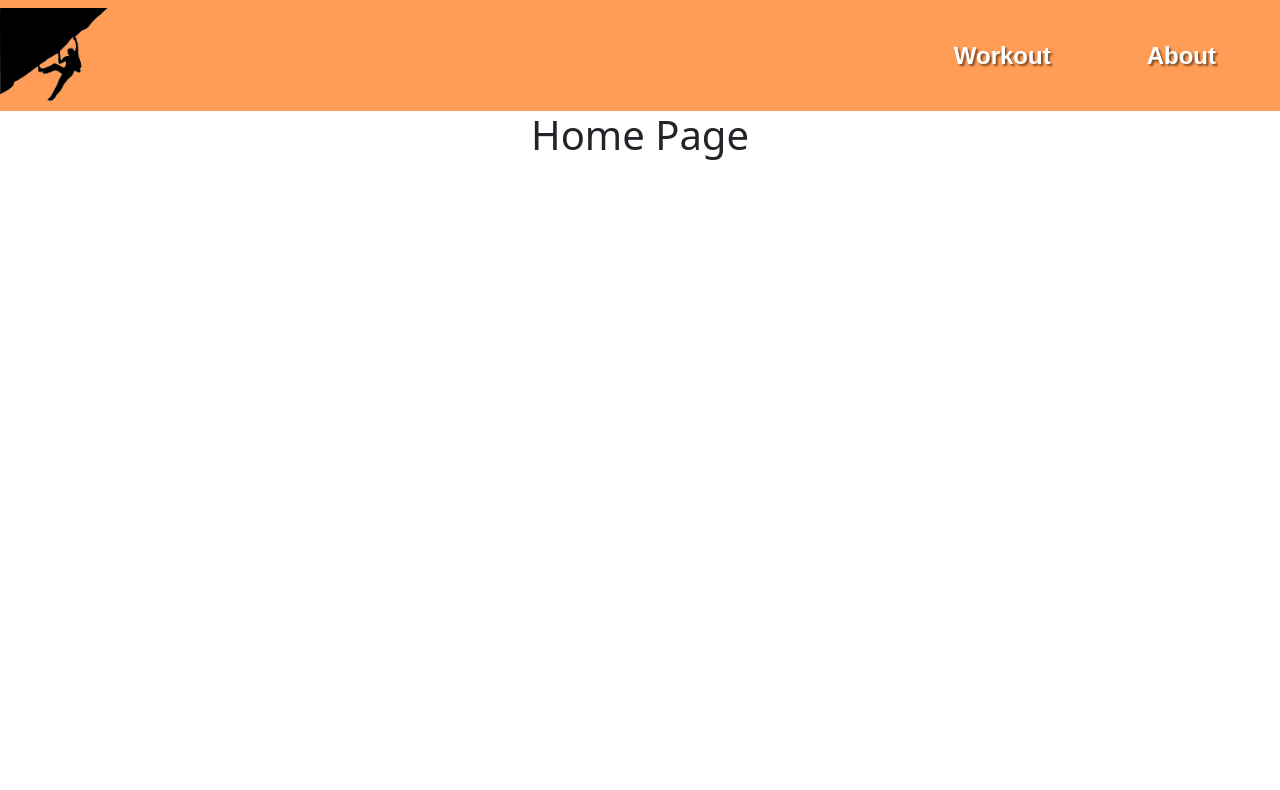
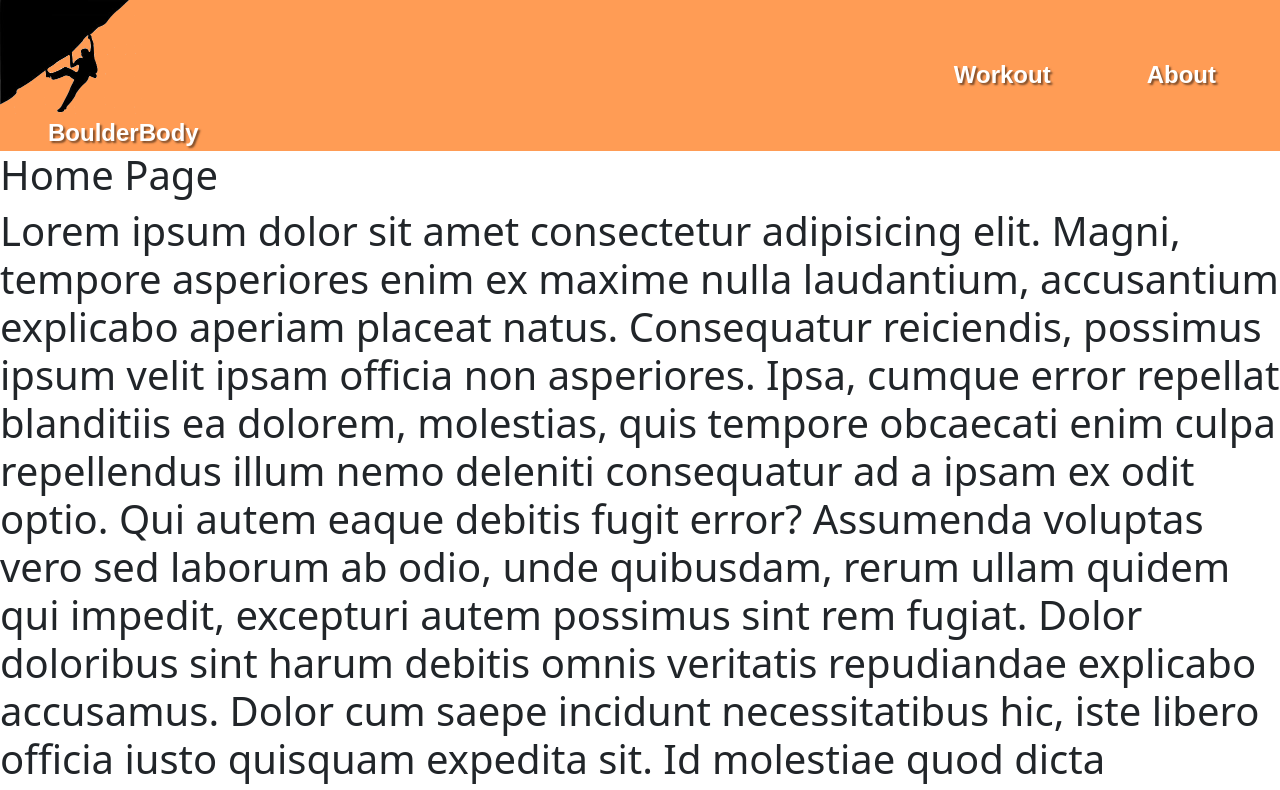
Before and after one commit to Kanhei803/boulderbody_app, a Vue app: page / in a window 1280 px wide. Shown: the top 790 px of the page. Built offline with nearby package versions, Linux system fonts and the light colour scheme.

Commit message:
Sticky Navbar

```diff
--- a/src/components/NavBar.vue
+++ b/src/components/NavBar.vue
@@ -1,24 +1,22 @@
 <template>
-  <div id="app">
+	<nav id="navbar_style">
 		<div class="d-flex justify-content-between align-items-center">
 			<div class="d-flex flex-column">
-        <router-link to="/" class="navbar_link"><img class="logo d-flex" src="../assets/images/Boulderbody_Logo.png"
-            alt="Boulderbody Logo"></router-link>
+				<router-link to="/" class="navbar_link"><img class="logo d-flex" src="../assets/images/Boulderbody_Logo.png" alt="Boulderbody Logo" /></router-link>
+				<span><router-link to="/" class="navbar_link mx-5">BoulderBody</router-link></span>
 			</div>
 			<div class="d-flex mx-3">
 				<span><router-link to="/workout" class="navbar_link mx-5">Workout</router-link></span>
 				<span><router-link to="/about" class="navbar_link mx-5">About</router-link></span>
 			</div>
 		</div>
-  </div>
+	</nav>
 </template>
 
 <script>
-
 export default {
-  name: 'NavBar',
-  components: {
-  },
+	name: "NavBar",
+	components: {},
 	data() {
 		return {
 			// Your data properties here
@@ -31,15 +29,13 @@ export default {
 </script>
 
 <style>
-#app {
-  display: flex;
-  flex-direction: column;
-  height: 100%;
+#navbar_style {
+	max-width: 1300px;
 }
 
 .logo {
-  max-width: 125px;
-  max-height: 125px;
+	max-width: 150px;
+	max-height: 150px;
 }
 
 .navbar_link {
--- a/src/views/AboutPage.vue
+++ b/src/views/AboutPage.vue
@@ -1,42 +1,37 @@
 <template>
-  <div id="app">
-    <div id="wrapper">
-      <div id="app_style" class="mx-auto m-2">
+	<div id="app_style" class="d-flex flex-column justify-content-center mx-auto">
+		<div class="sticky_navbar">
 			<NavBar />
 		</div>
-    </div>
-    <div id="app_style" class="mx-auto">
+		<div>
 			<h1>About Page</h1>
 		</div>
 	</div>
 </template>
 
 <script>
-import NavBar from '@/components/NavBar.vue';
+import NavBar from "@/components/NavBar.vue";
 
 export default {
-  name: 'HomePage',
+	name: "HomePage",
 	components: {
 		NavBar,
 	},
 	data() {
-    return {
-
-    };
+		return {};
 	},
-  methods: {
-
-  },
+	methods: {},
 };
 </script>
 
-<style>
-#wrapper {
-  flex: 1;
-  background-color: rgb(255, 156, 85)
-}
-
+<style scoped>
 #app_style {
 	max-width: 1300px;
 }
+.sticky_navbar {
+	position: sticky;
+	top: 0;
+	background-color: rgb(255, 156, 85);
+	z-index: 100;
+}
 </style>
--- a/src/views/HomePage.vue
+++ b/src/views/HomePage.vue
@@ -1,42 +1,47 @@
 <template>
-  <div id="app">
-    <div id="wrapper">
-      <div id="app_style" class="mx-auto m-2">
+	<div id="app_style" class="d-flex flex-column justify-content-center mx-auto">
+		<div class="sticky_navbar">
 			<NavBar />
 		</div>
-    </div>
-    <div id="app_style" class="mx-auto">
+		<div>
 			<h1>Home Page</h1>
+			<h1>
+				Lorem ipsum dolor sit amet consectetur adipisicing elit. Magni, tempore asperiores enim ex maxime nulla laudantium, accusantium explicabo aperiam placeat natus. Consequatur reiciendis, possimus ipsum velit ipsam officia non asperiores. Ipsa, cumque error repellat blanditiis ea dolorem,
+				molestias, quis tempore obcaecati enim culpa repellendus illum nemo deleniti consequatur ad a ipsam ex odit optio. Qui autem eaque debitis fugit error? Assumenda voluptas vero sed laborum ab odio, unde quibusdam, rerum ullam quidem qui impedit, excepturi autem possimus sint rem fugiat. Dolor
+				doloribus sint harum debitis omnis veritatis repudiandae explicabo accusamus. Dolor cum saepe incidunt necessitatibus hic, iste libero officia iusto quisquam expedita sit. Id molestiae quod dicta ducimus, esse nihil dolor quas iste laborum. At possimus amet ipsum libero aperiam! Delectus
+				natus vitae asperiores aliquid culpa consequuntur eius quisquam obcaecati, accusamus eaque excepturi, temporibus magni distinctio cum odit alias iusto inventore fugiat ducimus quis dolores quam, repellendus debitis impedit! Distinctio? Sed voluptates quas illum omnis sapiente quae
+				perspiciatis consequuntur perferendis, magni dolor. Aut consectetur tempora omnis odit sunt et explicabo? Modi error cumque, aspernatur possimus ut aut omnis voluptatem doloremque? Commodi qui voluptas, minima possimus, iure neque inventore vel saepe tenetur laudantium nostrum eos hic
+				temporibus ratione reiciendis vero fugiat in recusandae similique? Veniam praesentium eum, quidem sapiente sed impedit! Rem, magnam ea eius aliquid atque libero quo in rerum optio, quae corrupti perferendis aspernatur? Impedit, sapiente? Optio aperiam similique est officia excepturi aliquid
+				nihil ipsam! Quis libero iste laudantium. Facere obcaecati ipsam repellendus, ex delectus accusamus voluptate nam laboriosam omnis labore molestiae voluptas earum odit rerum magni perspiciatis et similique ducimus culpa quos perferendis reprehenderit distinctio. Vero, porro cum? Quaerat ab
+				quidem quis facilis illum inventore laudantium officiis cupiditate, exercitationem mollitia consectetur ratione voluptates architecto quasi et corporis. Natus fugiat sed mollitia, aliquam nisi facilis velit officia distinctio quaerat.
+			</h1>
 		</div>
 	</div>
 </template>
 
 <script>
-import NavBar from '@/components/NavBar.vue';
+import NavBar from "@/components/NavBar.vue";
 
 export default {
-  name: 'HomePage',
+	name: "HomePage",
 	components: {
 		NavBar,
 	},
 	data() {
-    return {
-
-    };
+		return {};
 	},
-  methods: {
-
-  },
+	methods: {},
 };
 </script>
 
-<style>
-#wrapper {
-  flex: 1;
-  background-color: rgb(255, 156, 85)
-}
-
+<style scoped>
 #app_style {
   max-width: 1300px;
 }
+.sticky_navbar {
+	position: sticky;
+	top: 0;
+	background-color: rgb(255, 156, 85);
+	z-index: 100;
+}
 </style>
--- a/src/views/WorkoutPage.vue
+++ b/src/views/WorkoutPage.vue
@@ -1,42 +1,37 @@
 <template>
-  <div id="app">
-    <div id="wrapper">
-      <div id="app_style" class="mx-auto m-2">
+	<div id="app_style" class="d-flex flex-column justify-content-center mx-auto">
+		<div class="sticky_navbar">
 			<NavBar />
 		</div>
-    </div>
-    <div id="app_style" class="mx-auto">
+		<div>
 			<h1>Workout Page</h1>
 		</div>
 	</div>
 </template>
 
 <script>
-import NavBar from '@/components/NavBar.vue';
+import NavBar from "@/components/NavBar.vue";
 
 export default {
-  name: 'HomePage',
+	name: "HomePage",
 	components: {
 		NavBar,
 	},
 	data() {
-    return {
-
-    };
+		return {};
 	},
-  methods: {
-
-  },
+	methods: {},
 };
 </script>
 
-<style>
-#wrapper {
-  flex: 1;
-  background-color: rgb(255, 156, 85)
-}
-
+<style scoped>
 #app_style {
 	max-width: 1300px;
 }
+.sticky_navbar {
+	position: sticky;
+	top: 0;
+	background-color: rgb(255, 156, 85);
+	z-index: 100;
+}
 </style>
```
Lines whose indentation alone changed are shown as unchanged.
